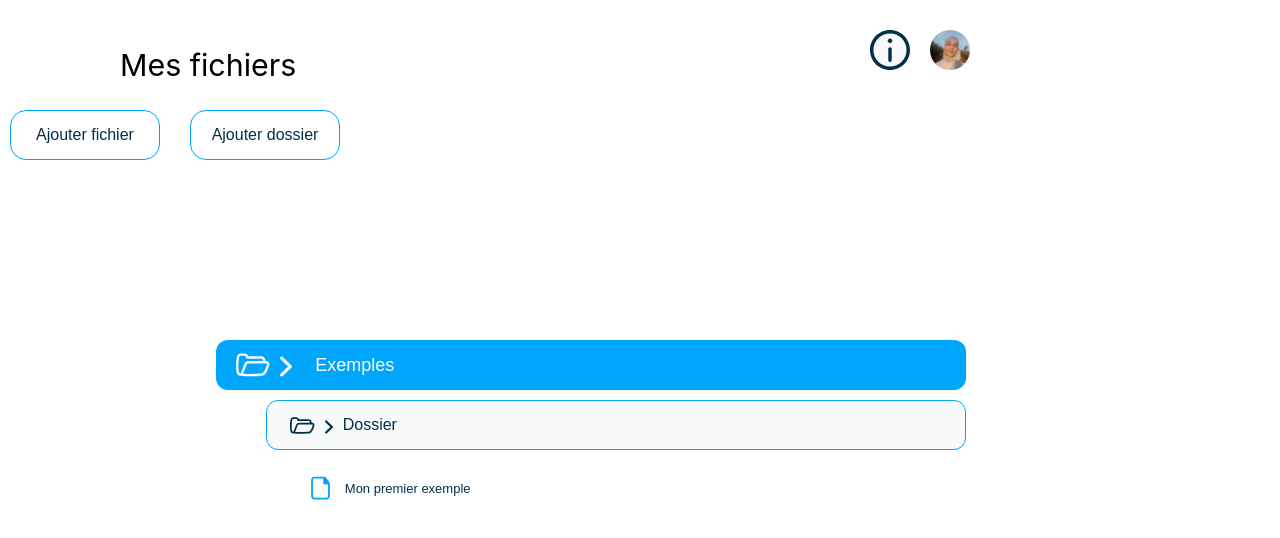
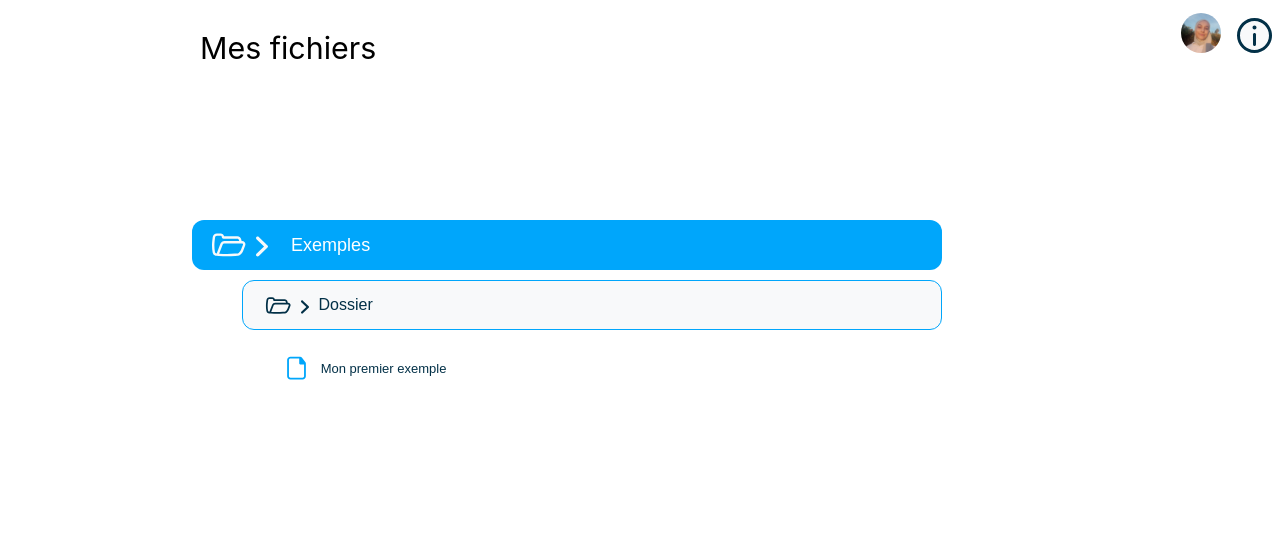
Before and after one commit to Simulify/General, a React (Create React App) app: page / in a window 1280 px wide. Shown: the top 538 px of the page. Built offline with nearby package versions, Linux system fonts and the light colour scheme.

Commit message:
Delet of the up buttons

```diff
--- a/src/App.css
+++ b/src/App.css
@@ -1,13 +1,13 @@
 .content {
-    width: calc(100% - 200px); /* Retrait pour la barre latérale */
+    width: calc(100% - 1px); /* Retrait pour la barre latérale */
 }
 
 .Menu-container {
     width: 70%;
-    margin: 170px 0 0 20%; /* Set the top margin to 100px, the left margin to 30%, and the right and bottom margins to 0 */
+    margin: 120px auto 0 auto; /* Set the top margin to 170px and center the container horizontally */
     justify-content: center;
-    display: flexbox;
-
+    display: flex;
+    flex-direction: column; /* Display the elements vertically */
   }
   .subfiles-exemple {
     margin-left: 40px;
@@ -15,9 +15,8 @@
   .file{
     margin-left: 70px;
   }
-
-  .two-buttons {
-    display: grid;
-    grid-template-columns: auto auto 1fr 5fr;
-    grid-gap: 10px;
+  .navbar {
+    position: absolute;
+    top: 0;
+    right: 0;
   }
--- a/src/App.js
+++ b/src/App.js
@@ -1,9 +1,9 @@
 import SubfilesButton from './components/SubfilesButton';
 import FilesButton from './components/FilesButton';
 import File from './components/File';
-import UpButton from './components/UpButton';
+
 import Navbar from './components/Navbar';
-import '@fortawesome/fontawesome-free/css/all.css';
+
 
 
 import './App.css';
@@ -17,19 +17,6 @@ function App() {
     <div className='App'>
       <div className='content'>
       <Navbar label="Mes fichiers"></Navbar>
-
-
-<div className='two-buttons'>
-<div className='Up-button-left'>
-
-      <UpButton label='Ajouter fichier' onClick={handleClick} />
-    </div>
-    <div className='Up-button-right'>
-
-      <UpButton label='Ajouter dossier' onClick={handleClick} />
-    </div></div>
-
-
    <div className='Menu-container'>
 
 
--- a/src/components/Navbar.css
+++ b/src/components/Navbar.css
@@ -27,16 +27,17 @@ margin-top: 30px;
 
   .notification-icon,
   .avatar-icon {
-    margin: 0 10px;
+    margin: 0 8px;
   }
 
-  .notification-icon i {
-    font-size: 1.2rem;
-    color: #333;
-  }
+
 
   .avatar-icon img {
-    width: 20px;
-    height: 20px;
+    width: 15px;
+    height: 15px;
 
   }
+  .notification-icon{
+    height: 35px;
+    width: 35px;
+  }
--- a/src/components/Navbar.js
+++ b/src/components/Navbar.js
@@ -11,8 +11,8 @@ function Navbar(props) {
       <div class="logo">  {props.label}</div>
 
       <div className="nav-icons">
+          <img className="avatar-icon" src={avatar} alt="Avatar"></img>
           <img className="notification-icon" src={Info} alt="Info"></img>
-          <img className="avatar-icon" src={avatar} alt="Avatar"></img>
         </div>
 
 
--- a/src/components/UpButton.css
+++ /dev/null
@@ -1,15 +0,0 @@
-.Up-button {
-
-    background-color: white;
-    border-color: #00A6FB;
-    border-width: 1px;
-    border-style: solid;
-    font-size: medium;
-    width: 150px;
-    height: 50px;
-    color: #023047;
-    padding: 10px;
-    margin: 10px;
-    border-radius: 16px;
-
-  }
--- a/src/components/UpButton.js
+++ /dev/null
@@ -1,14 +0,0 @@
-import React from "react";
-import "./UpButton.css";
-
-
-function UpButton(props) {
-  return (
-    <button className="Up-button" onClick={props.onClick}>
-      {props.label}
-
-    </button>
-  );
-}
-
-export default UpButton;
```
Also changed, not shown: 1 other file (tests, documents, lock files or other folders).
